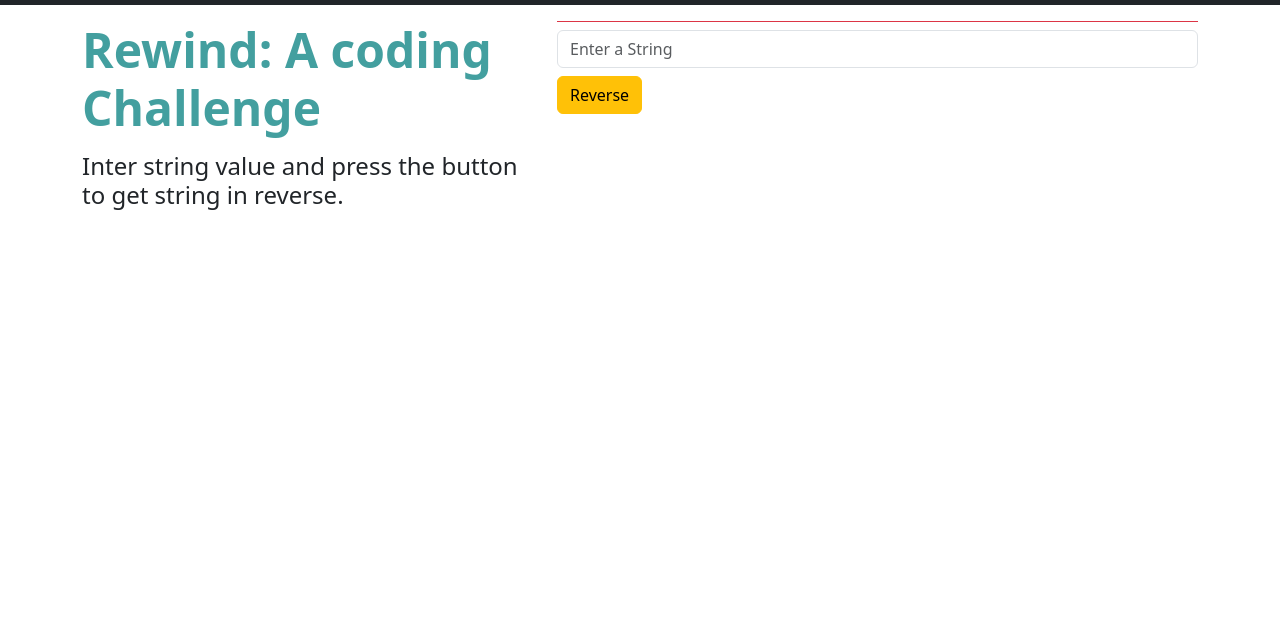
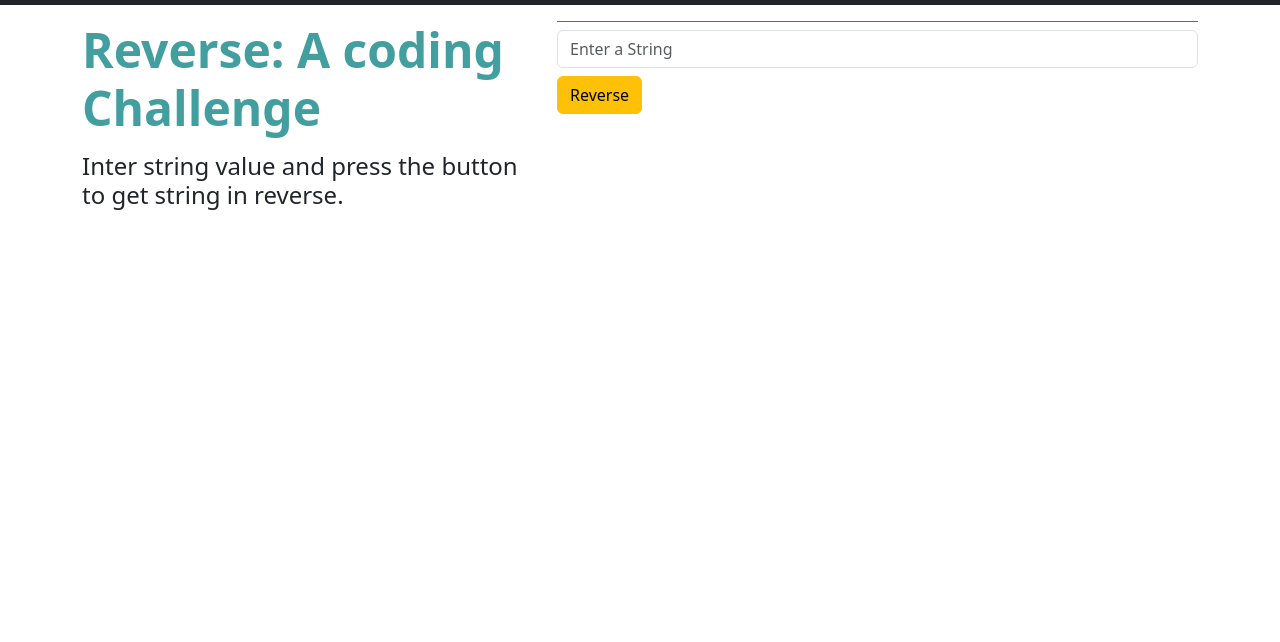
Before and after one commit to tRomanova/Reverse, a plain HTML site: page app.html in a window 1280 px wide. Shown: the part 71-713 px from the top of the page. Drawn offline with nearby package versions, Linux system fonts and the light colour scheme; some packages are replaced by stand-ins of ours; a script that the page names is missing.

Commit message:
spelling fixed

```diff
--- a/app.html
+++ b/app.html
@@ -61,7 +61,7 @@
 <main class="content container">
     <div class="row">
         <div class="col-5">
-            <h1 class="display-5 fw-bold mb-3 rewindTitle" > Rewind: A coding Challenge</h1>
+            <h1 class="display-5 fw-bold mb-3 rewindTitle" > Reverse: A coding Challenge</h1>
             <h4 class="leaed">Inter string value and press the button to get string in reverse.
             </h4>
         </div>
```
